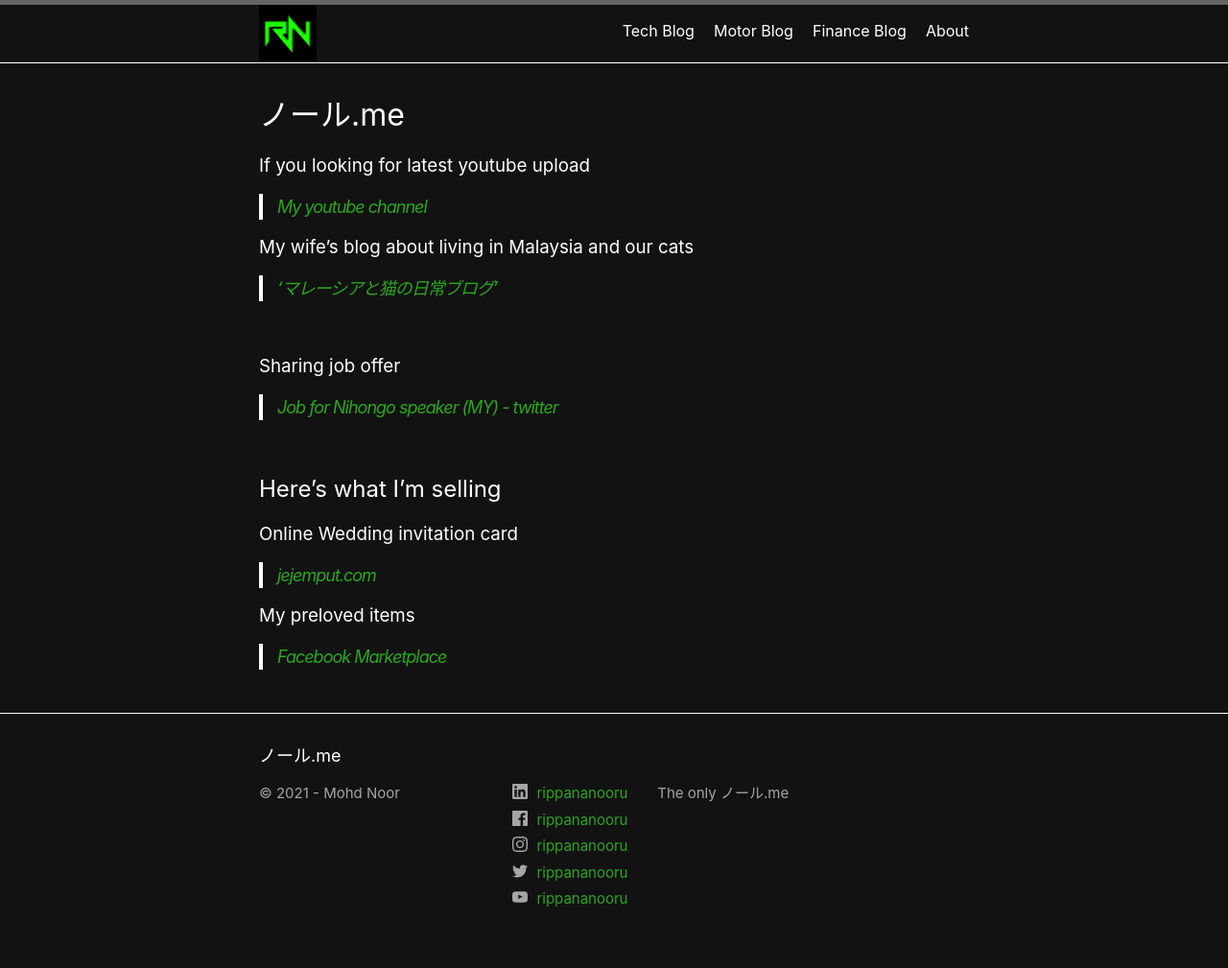
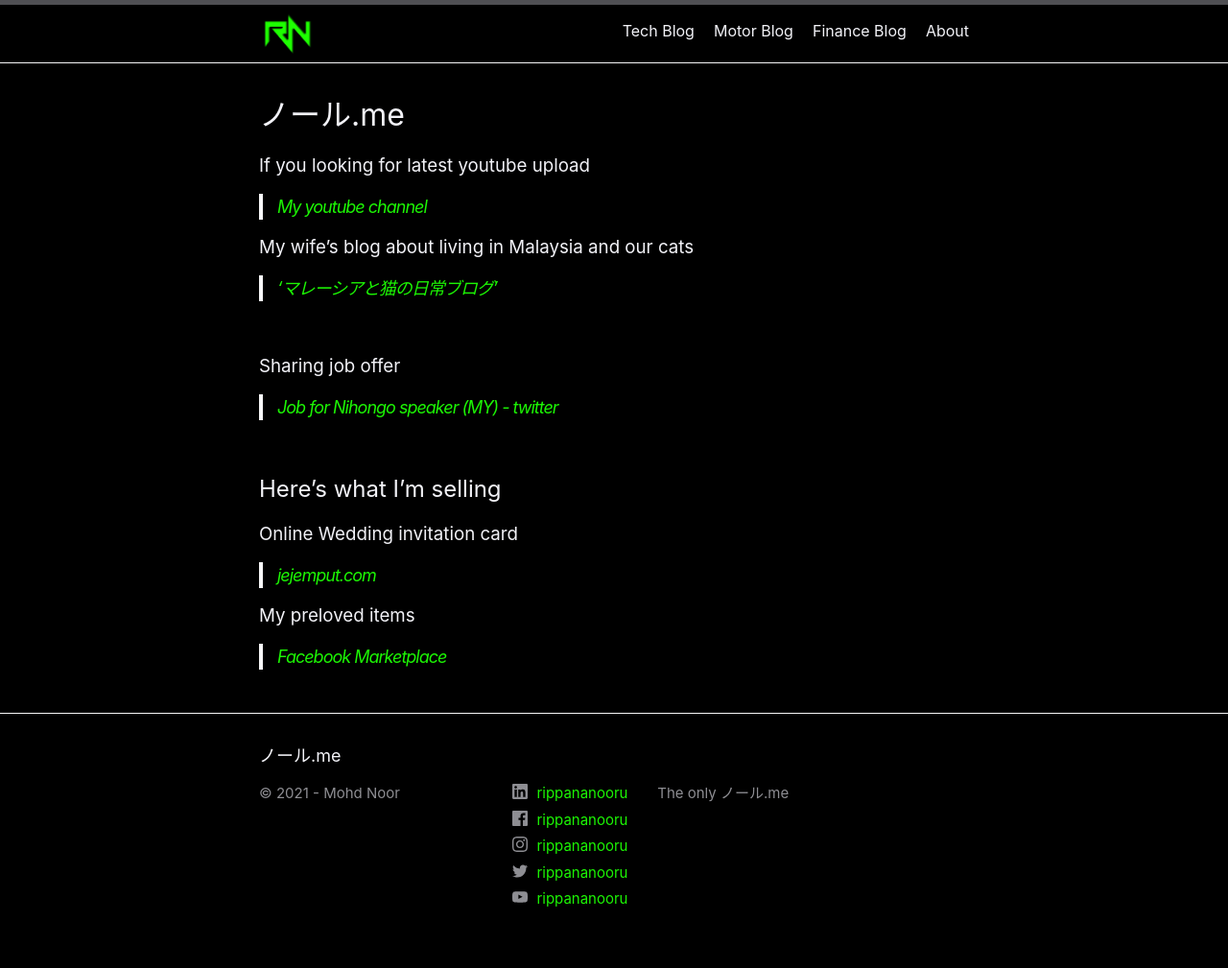
Before and after one commit to rippananooru/rippananooru.github.io, a Jekyll site: the page built from index.markdown, in a window 1280 px wide. Shown: the whole page at 96% size. Built offline with Jekyll 4.4.1, drawn with Linux system fonts in a browser that asks for light colours.

Commit message:
theme color update

```diff
--- a/_sass/minima.scss
+++ b/_sass/minima.scss
@@ -10,11 +10,12 @@ $base-line-height: 1.5 !default;
 
 $spacing-unit:     30px !default;
 
-$text-color:       #FFFFFF!default;
-$background-color: #121212 !default;
-$brand-color:      #2ba61e !default;
+$text-color:       #F2F2F7!default;
+$background-color: #000000 !default;
+// $brand-color:      #34C759 !default;
+$brand-color:      #1cf504 !default;
 
-$grey-color:       #a5a5a5 !default;
+$grey-color:       #8E8E93 !default;
 $grey-color-light: lighten($grey-color, 40%) !default;
 $grey-color-dark:  darken($grey-color, 25%) !default;
 
```
Also changed, not shown: 2 other files.
